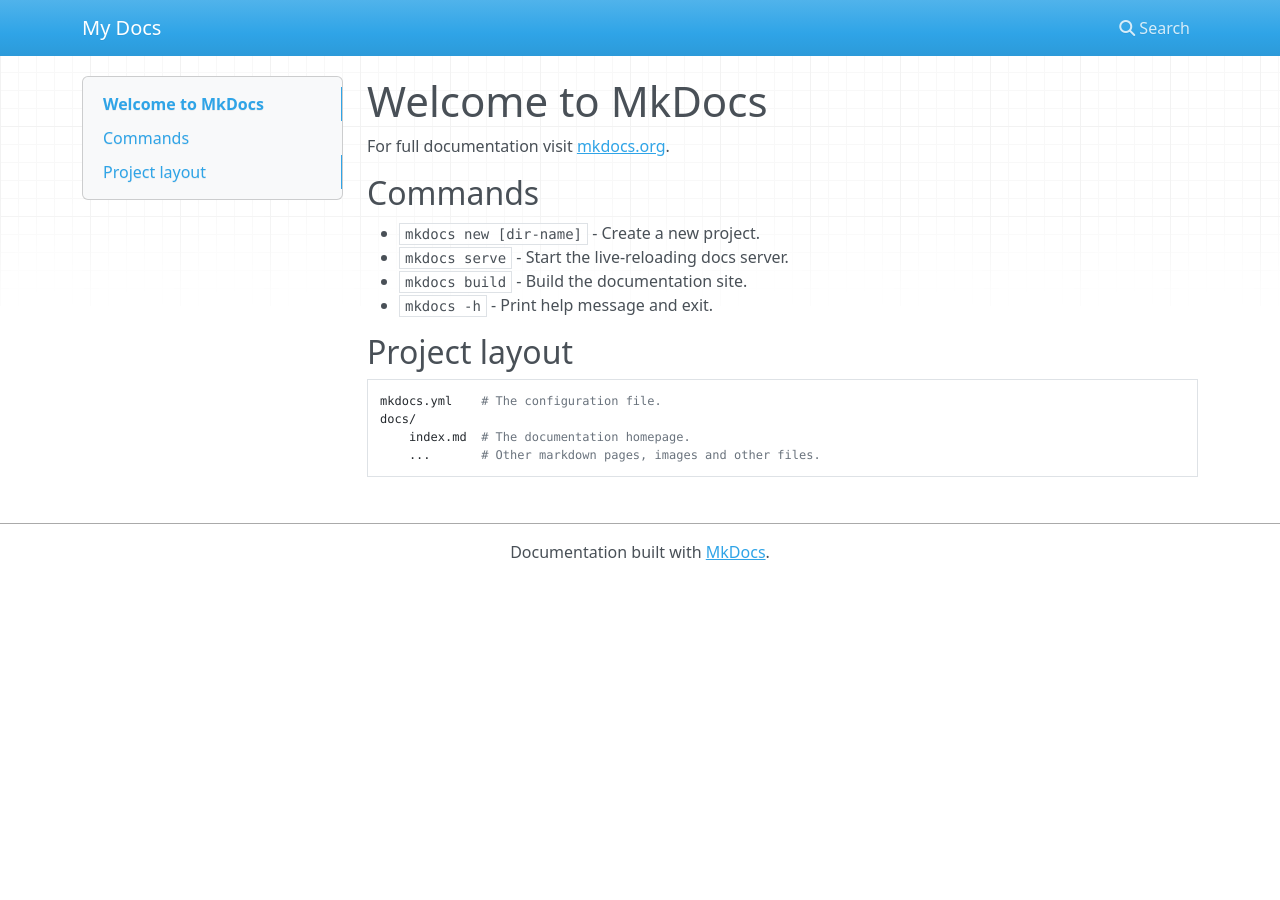
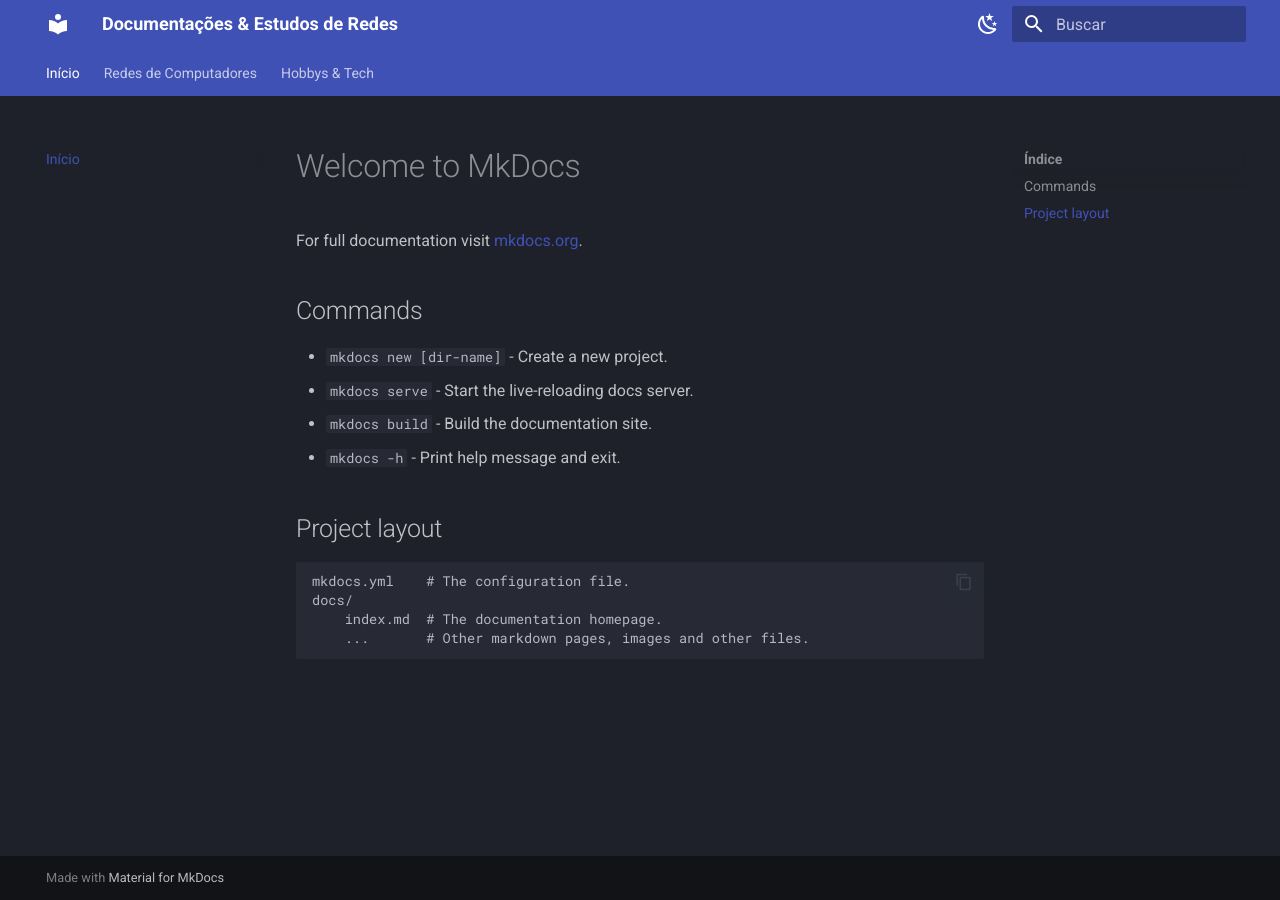
Before and after one commit to oericcorreia/oericcorreia.github.io, an MkDocs documentation site: the page built from docs/index.md, in a window 1280 px wide. Built offline with MkDocs 1.6.1 and Material for MkDocs 9.7.7, drawn with Linux system fonts in a browser that asks for light colours; nearby versions of some CDN libraries.

Commit message:
Configurei tema escuro, abas e estrutura inicial de estudos e documentações

```diff
--- a/mkdocs.yml
+++ b/mkdocs.yml
@@ -1 +1,43 @@
-site_name: My Docs
+site_name: Documentações & Estudos de Redes
+site_url: https://oericcorreia.github.io/
+site_description: Repositório de estudos de redes de computadores, Linux e tecnologia.
+site_author: Eric Correia
+
+theme:
+  name: material
+  language: pt-BR
+  palette:
+    # Modo Escuro (padrão)
+    - scheme: slate
+      primary: sky
+      accent: cyan
+      toggle:
+        icon: material/weather-night
+        name: Mudar para modo claro
+    # Modo Claro
+    - scheme: default
+      primary: sky
+      accent: cyan
+      toggle:
+        icon: material/weather-sunny
+        name: Mudar para modo escuro
+  features:
+    - navigation.tabs
+    - navigation.sections
+    - search.suggest
+    - search.highlight
+    - content.code.copy
+
+markdown_extensions:
+  - pymdownx.highlight:
+      anchor_linenums: true
+  - pymdownx.superfences
+  - pymdownx.tabbed:
+      alternate_style: true
+
+nav:
+  - Início: index.md
+  - Redes de Computadores:
+    - Protocolos & Conceitos: redes/protocolos.md
+  - Hobbys & Tech:
+    - Linux & Homelab: hobbys/linux.md
```
Also changed, not shown: docs/hobbys/linux.md (added), docs/redes/protocolos.md (added).
